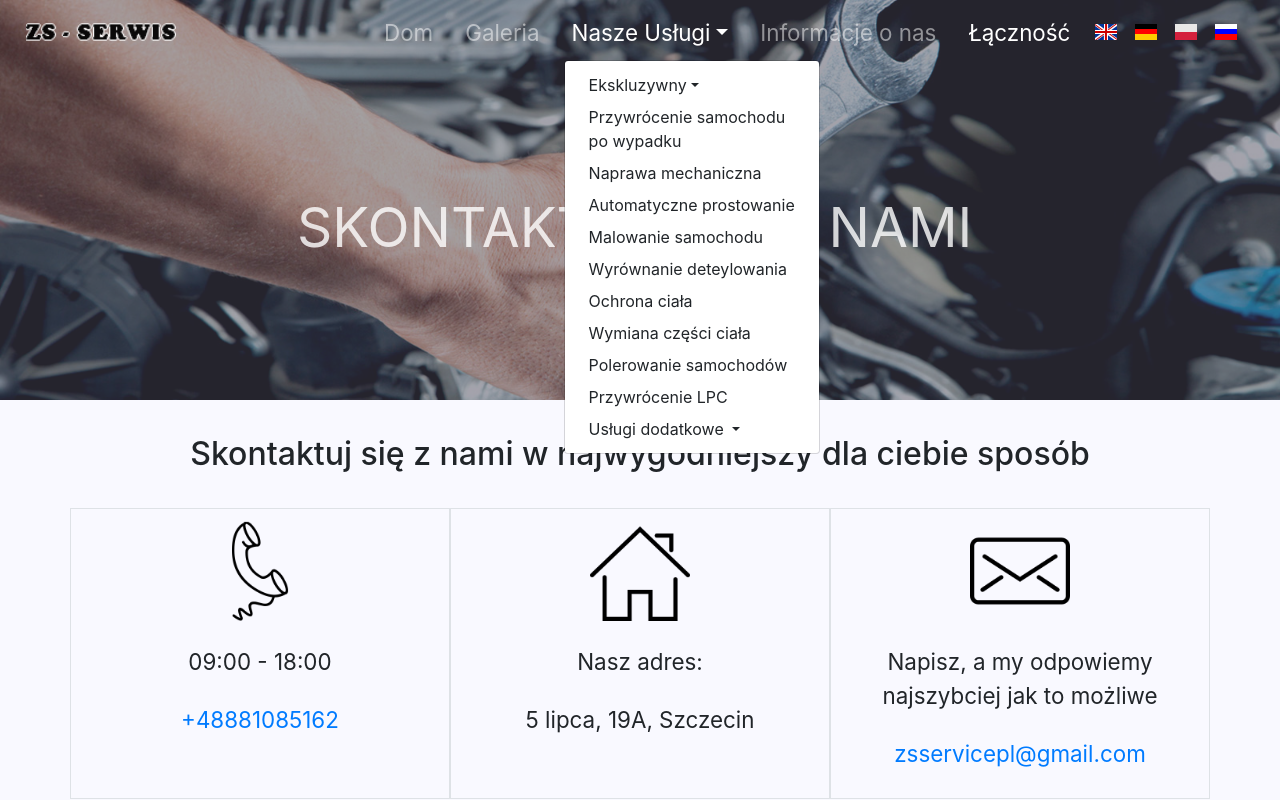
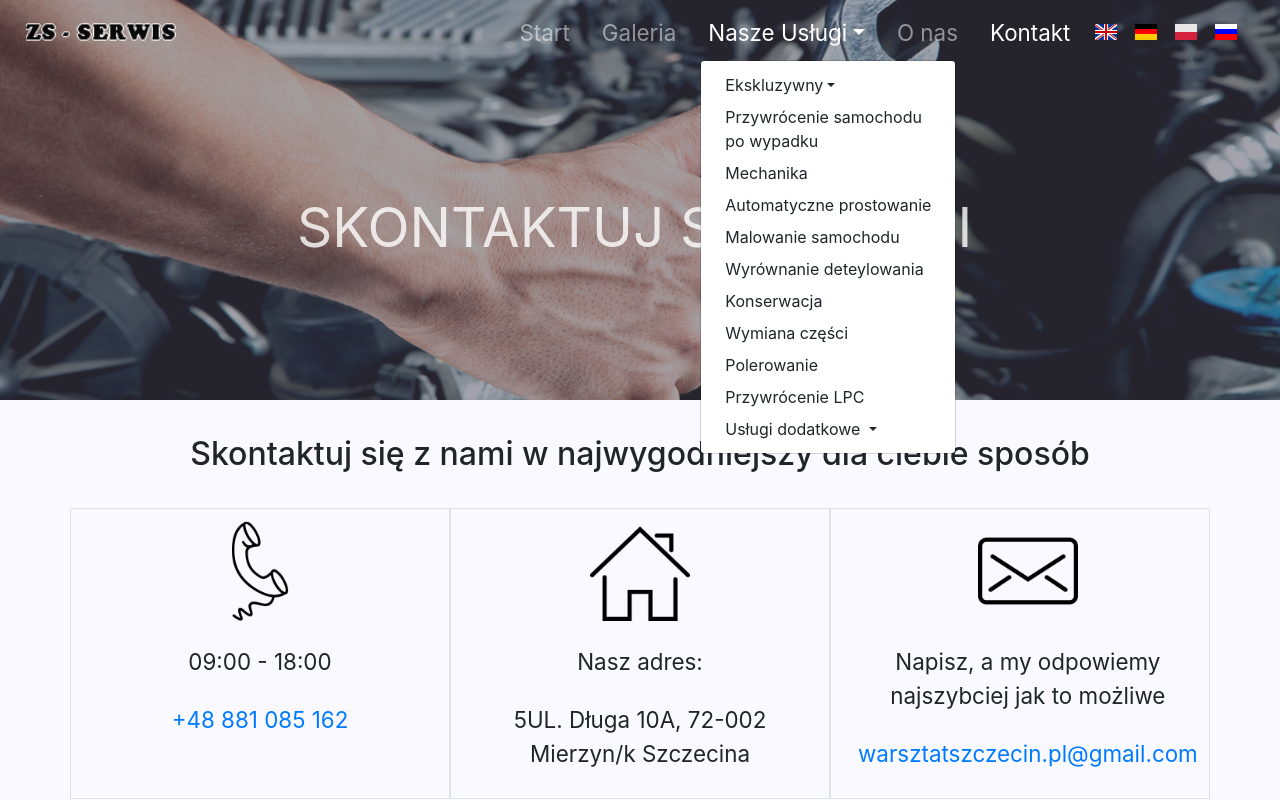
Before and after one commit to warsztat-szczecin/warsztat-szczecin.github.io, a plain HTML site: page contacts-pl.html in a window 1280 px wide. Both pictures are taken after a click on the link "Nasze Usługi". Shown: the top 800 px of the page. Drawn offline with Linux system fonts and the light colour scheme; a script that the page names is missing.

Commit message:
Update contacts-pl.html

```diff
--- a/contacts-pl.html
+++ b/contacts-pl.html
@@ -6,7 +6,7 @@
     <link rel="stylesheet" type="text/css" href="css/bootstrap.min.css">
     <link rel="stylesheet" type="text/css" href="css/jquery.fancybox.min.css">
     <link rel="stylesheet" type="text/css" href="css/style.css">
-    <title>ZS SERVIS-Контакти</title>
+    <title>ZS SERWIS-Контакт</title>
   </head>
   <body>
     <nav class="navbar navbar-expand-lg navbar-dark fixed-top header-pad header-bg">
@@ -17,7 +17,7 @@
         <div class="collapse navbar-collapse" id="navbarSupportedContent">
           <ul class="navbar-nav ml-auto">
             <li class="nav-item mr-3 md-outside">
-              <a class="nav-link" href="index-pl.html">Dom</a>
+              <a class="nav-link" href="index-pl.html">Start</a>
             </li>
             <li class="nav-item mr-3 md-outside">
               <a class="nav-link" href="gallery-pl.html">Galeria</a>
@@ -32,13 +32,13 @@
                     </ul>
                     </li>
                   <li><a class="dropdown-item" href="service-restoration-acc-pl.html">Przywrócenie samochodu<br>po wypadku</a></li>
-                  <li><a class="dropdown-item" href="service-repair-pl.html">Naprawa mechaniczna</a></li>
+                  <li><a class="dropdown-item" href="service-repair-pl.html">Mechanika</a></li>
                   <li><a class="dropdown-item" href="service-lining-pl.html">Automatyczne prostowanie</a></li>
                   <li><a class="dropdown-item" href="service-painting-pl.html">Malowanie samochodu</a></li>
                   <li><a class="dropdown-item" href="service-detailing-pl.html">Wyrównanie deteylowania</a></li>
-                  <li><a class="dropdown-item" href="service-conserv-pl.html">Ochrona ciała</a></li>
-                  <li><a class="dropdown-item" href="service-change-pl.html">Wymiana części ciała</a></li>
-                  <li><a class="dropdown-item" href="service-polish-pl.html">Polerowanie samochodów</a></li>
+                  <li><a class="dropdown-item" href="service-conserv-pl.html">Konserwacja</a></li>
+                  <li><a class="dropdown-item" href="service-change-pl.html">Wymiana części</a></li>
+                  <li><a class="dropdown-item" href="service-polish-pl.html">Polerowanie</a></li>
                   <li><a class="dropdown-item" href="service-paint-rep-pl.html">Przywrócenie LPC</a></li>
                   <li class="dropdown-submenu"><a class="dropdown-item dropdown-toggle">Usługi dodatkowe </a>
                     <ul class="dropdown-menu">
@@ -49,10 +49,10 @@
               </div>
             </li>
             <li class="nav-item mr-3 md-outside">
-              <a class="nav-link" href="about-us-pl.html">Informacje o nas</a>
+              <a class="nav-link" href="about-us-pl.html">O nas</a>
             </li>
             <li class="nav-item mr-3 active md-outside">
-            <a class="nav-link">Łączność<span class="sr-only">(current)</span></a>
+            <a class="nav-link">Kontakt<span class="sr-only">(current)</span></a>
           </li>
           <li class="nav-item mr-3 md-outside nav-image">
             <a class="" href="contacts-eng.html"><img src="image/English.png" alt="English" width="24" height="24"></a>
@@ -85,7 +85,7 @@
                             <td class="table-align">09:00 - 18:00</td>
                         </tr>
                         <tr>
-                            <td class="table-align"><a href="tel:+48881085162">+48881085162</a></td>
+                            <td class="table-align"><a href="tel:+48881085162">+48 881 085 162</a></td>
                         </tr>
                     </tbody>
                     </thead>
@@ -103,7 +103,7 @@
                             <td class="table-align">Nasz adres:</td>
                         </tr>
                         <tr>
-                            <td class="table-align">5 lipca, 19A, Szczecin</td>
+                            <td class="table-align">5UL. Długa 10A, 72-002 Mierzyn/k Szczecina</td>
                         </tr>
                     </tbody>
                     </thead>
@@ -121,8 +121,8 @@
                             <td class="table-align">Napisz, a my odpowiemy najszybciej jak to możliwe</td>
                         </tr>
                         <tr>
-                            <td class="table-align"><a href="mailto:zsservicepl@gmail.com">
-                              zsservicepl@gmail.com
+                            <td class="table-align"><a href="mailto:warsztatszczecin.pl@gmail.com">
+                              warsztatszczecin.pl@gmail.com
                               </a></td>
                         </tr>
                     </tbody>
@@ -132,14 +132,14 @@
         </div>
     </div>
     <div class="container-fluid">
-        <h2 class="contact__mb table-align">Jak nas znaleźć</h2>
+        <h2 class="contact__mb table-align">Jak dojechać</h2>
         <iframe src="https://www.google.com/maps/embed?pb=!1m14!1m8!1m3!1d9507.173554845438!2d14.5289183!3d53.4364024!3m2!1i1024!2i768!4f13.1!3m3!1m2!1s0x0%3A0x7f19398be39e6429!2z0KHQtdGA0LLQuNGBINGA0LjRhdGC0L7QstC60Lgg0L_QvtC60YDQsNGB0LrQuA!5e0!3m2!1sru!2sua!4v1593426988406!5m2!1sru!2sua" width="100%" height="450" frameborder="0" style="border:0;" allowfullscreen="" aria-hidden="false" tabindex="0"></iframe>
     </div>
     <footer class="container-fluid">
         <div class="row footer small__center">
             <div class="col-md-4 mb-md-0 mb-3 mr-auto flex__left">
                 <p>© 2020 Copyright:</p>
-                <a href="index-pl.html">ZS SERVIS</a>
+                <a href="index-pl.html">ZS SERWIS</a>
               </div>
               <div class="col-md-4 mt-md-0 mt-3 flex__center">
                 <h3 class="text-uppercase">Prostowanie i malowanie</h5>
@@ -148,16 +148,16 @@
               <div class="col-md-4 mb-md-0 mb-3 mr-auto">
                 <ul class="list-unstyled">
                   <li class="flex__right">
-                    <a href="index-pl.html">Dom</a>
+                    <a href="index-pl.html">Start</a>
                   </li>
                   <li class="flex__right">
                     <a href="gallery-pl.html">Galeria</a>
                   </li>
                   <li class="flex__right">
-                    <a href="about-us-pl.html">Informacje o nas</a>
+                    <a href="about-us-pl.html">O nas</a>
                   </li>
                   <li class="flex__right">
-                    <a href="contacts-pl.html">Łączność</a>
+                    <a href="contacts-pl.html">Kontakt</a>
                   </li>
                 </ul>
               </div>
```
